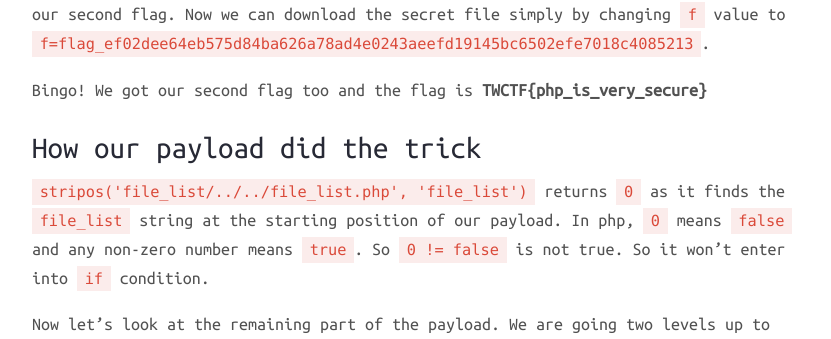
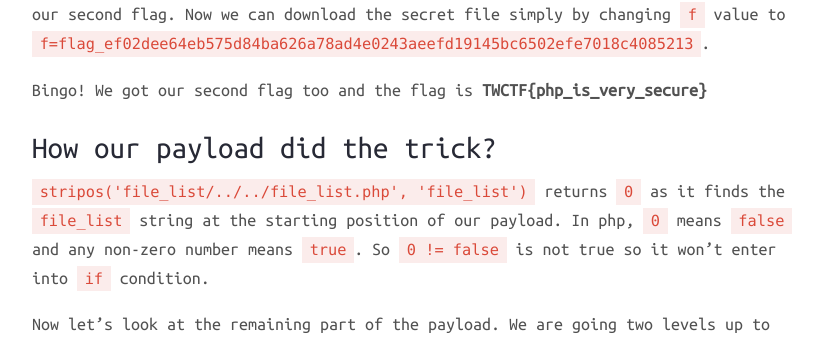
Before and after one commit to PavanGangireddy/0xc0d3r.github.io, a Jekyll site: the page built from _posts/2017-09-04-TWCTF2017-web1.md, in a window 1280 px wide and 900 px high, scrolled down 2987 px. Shown: the part 128-467 px from the top of the window, without its empty margins (224-1055 px from the left). Built offline with Jekyll 4.4.1, drawn with Linux system fonts in a browser that asks for light colours; nearby versions of some CDN libraries.

Commit message:
content update

```diff
--- a/_posts/2017-09-04-TWCTF2017-web1.md
+++ b/_posts/2017-09-04-TWCTF2017-web1.md
@@ -74,9 +74,9 @@ Awesome! Now we have the secret file name **flag_ef02dee64eb575d84ba626a78ad4e02
 
 Bingo! We got our second flag too and the flag is **TWCTF{php_is_very_secure}**
 
-## How our payload did the trick
+## How our payload did the trick?
 
-`stripos('file_list/../../file_list.php', 'file_list')` returns `0` as it finds the `file_list` string at the starting position of our payload. In php, `0` means `false` and any non-zero number means `true`. So `0 != false` is not true. So it won't enter into  `if` condition.
+`stripos('file_list/../../file_list.php', 'file_list')` returns `0` as it finds the `file_list` string at the starting position of our payload. In php, `0` means `false` and any non-zero number means `true`. So `0 != false` is not true so it won't enter into  `if` condition.
 
 Now let's look at the remaining part of the payload. We are going two levels up to read `file_list.php`. Its because if you look at `readfile("uploads/$filename");` line in `download.php`, they are adding `uploads` as prefix. So the resultant `readfile` argument will become `uploads/file_list/../../file_list.php`. Finally we able to bypass the `if` condition and read the `file_list.php`.
 
```
Also changed, not shown: _config.yml (line endings or trailing spaces).
